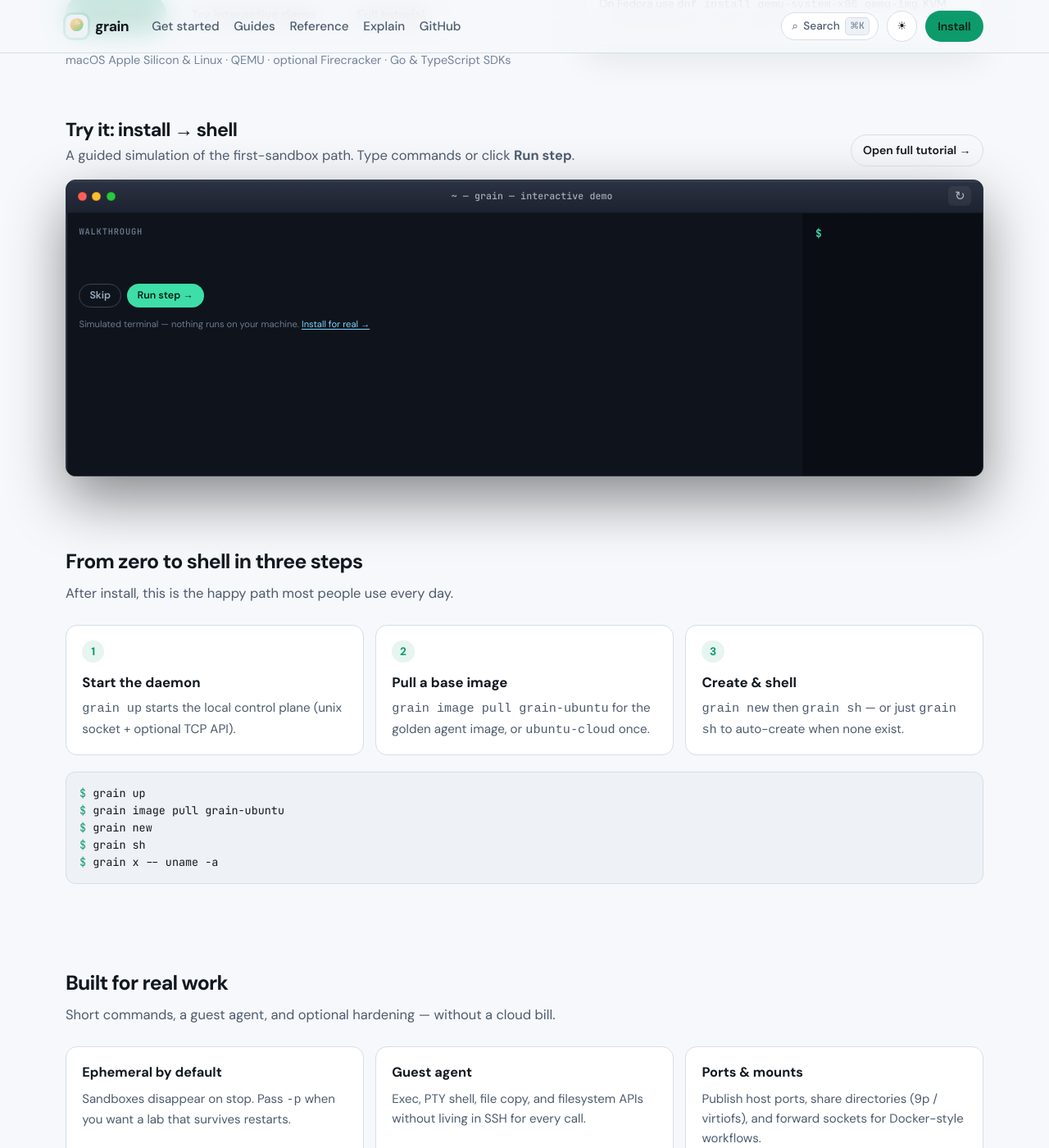
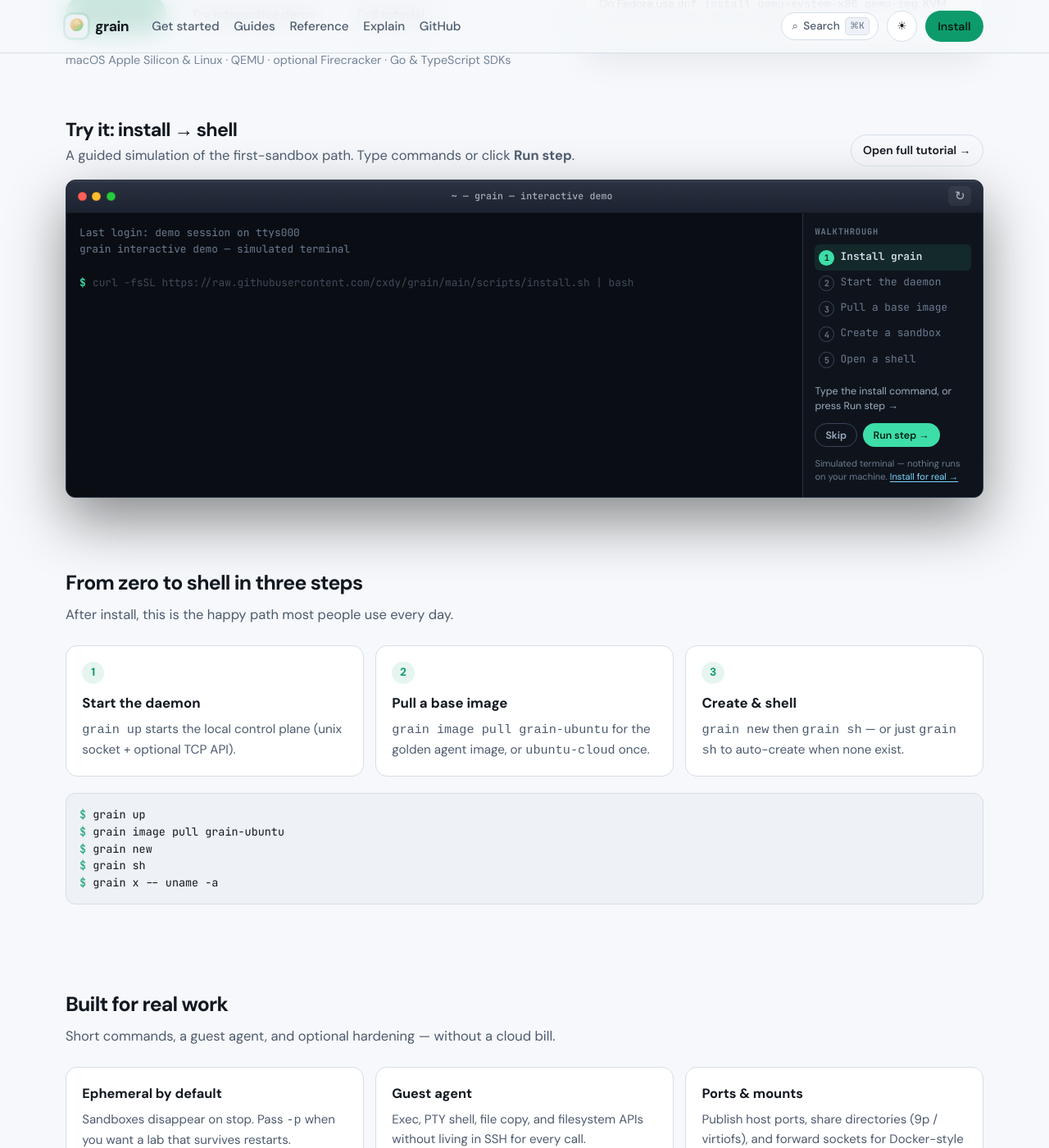
Before and after one commit to cxdy/grain, a Jekyll site: the page built from docs/index.md, in a window 1280 px wide and 1400 px high, scrolled down 477 px. Shown: the whole window at 82% size. Built offline with Jekyll 4.4.1, drawn with Linux system fonts in a browser that asks for light colours; some of the changed lines change nothing that is shown.

Commit message:
fix: demo terminal layout and click handlers
Restore wide terminal + narrow walkthrough (remove CSS order swap),
harden demo JS init for all instances, and re-enable Run step / Skip.

```diff
--- a/docs/assets/css/site.css
+++ b/docs/assets/css/site.css
@@ -1022,7 +1022,10 @@
   min-height: 320px;
 }
 
-/* Terminal first (main focus), walkthrough rail on the right */
+/*
+ * DOM order: terminal, then sidebar.
+ * Desktop: wide terminal | narrow walkthrough (no order hacks — those swapped columns).
+ */
 @media (min-width: 800px) {
   .demo-body {
     grid-template-columns: minmax(0, 1fr) 220px;
@@ -1030,7 +1033,6 @@
 }
 
 .demo-sidebar {
-  order: 2;
   padding: 0.85rem 0.9rem 1rem;
   border-top: 1px solid var(--term-border);
   background: var(--term-bg-elev);
@@ -1038,10 +1040,13 @@
 
 @media (min-width: 800px) {
   .demo-sidebar {
-    order: 0;
     border-top: 0;
     border-left: 1px solid var(--term-border);
   }
+}
+
+.demo-term-wrap {
+  order: unset;
 }
 
 .demo-sidebar-label {
@@ -1179,7 +1184,6 @@
 }
 
 .demo-term-wrap {
-  order: 1;
   min-width: 0;
   background: var(--term-bg);
   position: relative;
--- a/docs/assets/js/sandbox-demo.js
+++ b/docs/assets/js/sandbox-demo.js
@@ -1,6 +1,7 @@
 (function () {
-  var root = document.querySelector("[data-sandbox-demo]");
-  if (!root) return;
+  function initDemo(root) {
+    if (!root || root.getAttribute("data-demo-ready") === "1") return;
+    root.setAttribute("data-demo-ready", "1");
 
     var outputEl = root.querySelector("[data-demo-output]");
     var inputEl = root.querySelector("[data-demo-input]");
@@ -15,16 +16,24 @@
     var titleEl = root.querySelector("[data-demo-title]");
     var term = root.querySelector("[data-demo-term]");
 
+    if (!outputEl || !inputEl || !promptEl || !stepsEl || !hintEl || !nextBtn || !skipBtn || !term) {
+      console.warn("grain demo: missing DOM nodes", root);
+      return;
+    }
+
     var steps = [
       {
         id: "install",
         title: "Install grain",
         hint: "Type the install command, or press Run step →",
-      prompt: "$",
-      expect: ["curl -fsSL https://raw.githubusercontent.com/cxdy/grain/main/scripts/install.sh | bash", "curl | bash", "install.sh"],
+        expect: [
+          "curl -fsSL https://raw.githubusercontent.com/cxdy/grain/main/scripts/install.sh | bash",
+          "curl | bash",
+          "install.sh",
+        ],
         suggest: "curl -fsSL https://raw.githubusercontent.com/cxdy/grain/main/scripts/install.sh | bash",
-      run: function (ctx) {
-        return typeLines(ctx, [
+        run: function () {
+          return typeLines([
             { text: "→ detecting os=darwin arch=arm64", cls: "dim", delay: 200 },
             { text: "→ downloading grain_darwin_arm64 …", cls: "dim", delay: 400 },
             { text: "✓ installed /usr/local/bin/grain", cls: "ok", delay: 350 },
@@ -38,11 +47,10 @@
         id: "up",
         title: "Start the daemon",
         hint: "Start the local control plane with grain up",
-      prompt: "$",
         expect: ["grain up"],
         suggest: "grain up",
-      run: function (ctx) {
-        return typeLines(ctx, [
+        run: function () {
+          return typeLines([
             { text: "grain up  pid=4242", cls: "out", delay: 250 },
             { text: "  socket  ~/.grain/grain.sock", cls: "dim", delay: 180 },
             { text: "  api     http://127.0.0.1:7474", cls: "dim", delay: 150 },
@@ -54,11 +62,10 @@
         id: "pull",
         title: "Pull a base image",
         hint: "Download the golden image once (simulated)",
-      prompt: "$",
         expect: ["grain image pull grain-ubuntu", "grain image pull", "image pull"],
         suggest: "grain image pull grain-ubuntu",
-      run: function (ctx) {
-        return typeLines(ctx, [
+        run: function () {
+          return typeLines([
             { text: "pulling grain-ubuntu …", cls: "out", delay: 200 },
             { text: "  64 / 320 MB", cls: "dim", delay: 280 },
             { text: "  192 / 320 MB", cls: "dim", delay: 280 },
@@ -72,16 +79,19 @@
         id: "new",
         title: "Create a sandbox",
         hint: "Launch an ephemeral VM (grain new)",
-      prompt: "$",
         expect: ["grain new", "new"],
         suggest: "grain new",
-      run: function (ctx) {
-        return typeLines(ctx, [
+        run: function () {
+          return typeLines([
             { text: "  ⠹ creating  image         0s", cls: "dim", delay: 200 },
             { text: "  ⠸ creating  disk          1s", cls: "dim", delay: 350 },
             { text: "  ⠼ creating  boot          2s", cls: "dim", delay: 400 },
             { text: "  ⠴ creating  waiting agent 4s", cls: "dim", delay: 500 },
-          { text: "created sbox-1  status=running  image=grain-ubuntu  persist=false  ssh=:2201  (6s)", cls: "ok", delay: 280 },
+            {
+              text: "created sbox-1  status=running  image=grain-ubuntu  persist=false  ssh=:2201  (6s)",
+              cls: "ok",
+              delay: 280,
+            },
             { text: "next:  grain sh sbox-1", cls: "out", delay: 160 },
             { text: "       grain x sbox-1 -- uname -a", cls: "dim", delay: 120 },
           ]);
@@ -91,11 +101,10 @@
         id: "sh",
         title: "Open a shell",
         hint: "Connect with grain sh — agent PTY by default",
-      prompt: "$",
         expect: ["grain sh", "grain sh sbox-1", "sh"],
         suggest: "grain sh",
-      run: function (ctx) {
-        return typeLines(ctx, [
+        run: function () {
+          return typeLines([
             { text: "connecting via agent to sbox-1 …", cls: "dim", delay: 300 },
             { text: "", delay: 100 },
             { text: "Welcome to Ubuntu 24.04 LTS (grain sandbox)", cls: "out", delay: 200 },
@@ -105,8 +114,7 @@
             setPrompt("ubuntu@sbox-1:~$", true);
             setTitle("ubuntu@sbox-1: ~");
             setGhost("uname -a");
-          hintEl.textContent =
-            "You're in the VM. Try uname -a, ls, or exit when done.";
+            hintEl.textContent = "You're in the VM. Try uname -a, ls, or exit when done.";
             nextBtn.textContent = "Finish demo";
           });
         },
@@ -114,8 +122,7 @@
     ];
 
     var guestCmds = {
-    "uname -a":
-      "Linux sbox-1 6.8.0-grain #1 SMP PREEMPT_DYNAMIC aarch64 GNU/Linux",
+      "uname -a": "Linux sbox-1 6.8.0-grain #1 SMP PREEMPT_DYNAMIC aarch64 GNU/Linux",
       uname: "Linux",
       ls: "work  README.md",
       "ls -la":
@@ -133,7 +140,7 @@
 
     var state = {
       step: 0,
-    mode: "host", // host | guest | done
+      mode: "host",
       busy: false,
     };
 
@@ -144,8 +151,7 @@
     }
 
     function scrollTerm() {
-    var wrap = root.querySelector(".demo-term");
-    if (wrap) wrap.scrollTop = wrap.scrollHeight;
+      term.scrollTop = term.scrollHeight;
     }
 
     function appendLine(text, cls) {
@@ -166,7 +172,7 @@
       return line;
     }
 
-  function typeLines(ctx, items) {
+    function typeLines(items) {
       state.busy = true;
       inputEl.disabled = true;
       var i = 0;
@@ -174,17 +180,15 @@
         if (i >= items.length) {
           state.busy = false;
           inputEl.disabled = false;
+          try {
             inputEl.focus();
+          } catch (e) {}
           return Promise.resolve();
         }
         var item = items[i++];
         return sleep(item.delay || 120).then(function () {
           if (item.text === "" && !item.cls) {
             appendLine("\u00a0");
-        } else if (item.multiline) {
-          item.text.split("\n").forEach(function (t) {
-            appendLine(t, item.cls);
-          });
           } else {
             appendLine(item.text, item.cls);
           }
@@ -201,8 +205,8 @@
     function setPrompt(p, guest) {
       promptEl.textContent = p;
       promptEl.classList.toggle("is-guest", !!guest);
-    // position ghost after prompt width
       requestAnimationFrame(function () {
+        if (!inputLine) return;
         var w = promptEl.getBoundingClientRect().width;
         inputLine.style.setProperty("--ghost-pad", Math.ceil(w + 8) + "px");
       });
@@ -227,19 +231,18 @@
     function renderSteps() {
       stepsEl.innerHTML = steps
         .map(function (s, i) {
-        var cls =
-          i < state.step ? "done" : i === state.step ? "current" : "todo";
-        if (state.mode === "guest" || state.mode === "done") {
-          cls = i <= state.step ? "done" : "todo";
-          if (state.mode === "guest" && i === steps.length - 1) cls = "current";
-          if (state.mode === "done") cls = "done";
+          var cls = i < state.step ? "done" : i === state.step ? "current" : "todo";
+          if (state.mode === "guest") {
+            cls = i < steps.length - 1 ? "done" : "current";
+          } else if (state.mode === "done") {
+            cls = "done";
           }
           return (
             '<li class="' +
             cls +
             '"><span class="demo-step-idx">' +
             (i + 1) +
-          "</span><span class="demo-step-label">' +
+            '</span><span class="demo-step-label">' +
             escapeHtml(s.title) +
             "</span></li>"
           );
@@ -262,7 +265,7 @@
       var n = normalizeCmd(input);
       return expectList.some(function (e) {
         var e2 = normalizeCmd(e);
-      return n === e2 || n.indexOf(e2) !== -1 || e2.indexOf(n) !== -1 && n.length > 3;
+        return n === e2 || n.indexOf(e2) !== -1 || (e2.indexOf(n) !== -1 && n.length > 3);
       });
     }
 
@@ -282,15 +285,18 @@
       if (!step) return;
       var cmd = force ? step.suggest : inputEl.value;
       if (!force && !matchesExpect(cmd, step.expect)) {
-      appendLine("demo: try “" + step.suggest + "” (or click Run step)", "warn");
+        appendLine('demo: try "' + step.suggest + '" (or click Run step)', "warn");
         inputEl.value = "";
+        setGhost(step.suggest);
         return;
       }
       var shown = force ? step.suggest : cmd.trim();
       echoCommand(shown);
       inputEl.value = "";
       setGhost("");
-    step.run({}).then(function () {
+      step
+        .run()
+        .then(function () {
           if (state.mode === "guest") {
             renderSteps();
             return;
@@ -304,6 +310,12 @@
           hintEl.textContent = steps[state.step].hint;
           setGhost(steps[state.step].suggest);
           nextBtn.textContent = "Run step →";
+        })
+        .catch(function (err) {
+          state.busy = false;
+          inputEl.disabled = false;
+          console.error(err);
+          appendLine("demo error: " + (err && err.message ? err.message : String(err)), "warn");
         });
     }
 
@@ -318,12 +330,14 @@
       var key = normalizeCmd(raw);
       var resp = guestCmds[key];
       if (!resp) {
-      // try first word
         var first = key.split(" ")[0];
         if (first === "echo") {
           resp = raw.replace(/^echo\s+/i, "").replace(/^['"]|['"]$/g, "");
         } else {
-        resp = "bash: " + raw.split(/\s+/)[0] + ": command not found (demo)\ntry: uname -a, ls, help, exit";
+          resp =
+            "bash: " +
+            raw.split(/\s+/)[0] +
+            ": command not found (demo)\ntry: uname -a, ls, help, exit";
         }
       }
 
@@ -333,7 +347,7 @@
       }
       if (resp === "__exit__") {
         state.busy = true;
-      typeLines({}, [
+        typeLines([
           { text: "logout", cls: "dim", delay: 200 },
           { text: "Connection to sbox-1 closed.", cls: "dim", delay: 250 },
         ]).then(function () {
@@ -370,17 +384,35 @@
       setGhost("");
       inputLine.hidden = true;
       hintEl.innerHTML =
-      'Demo complete. <a href="#install">Install grain</a> or read the <a href="' +
-      (document.body.getAttribute("data-first-sandbox") || "/get-started/first-sandbox/") +
-      '">full tutorial</a>.';
+        'Demo complete. <a href="#install">Install grain</a> or read the <a href="/get-started/first-sandbox/">full tutorial</a>.';
       nextBtn.textContent = "Replay";
-    nextBtn.onclick = function () {
-      restart();
-    };
       skipBtn.hidden = true;
       renderSteps();
-    appendLine("", "dim");
-    appendLine("✓ You’re ready for a real sandbox on your machine.", "ok");
+      appendLine("\u00a0");
+      appendLine("✓ You're ready for a real sandbox on your machine.", "ok");
+    }
+
+    function setTitle(t) {
+      if (titleEl) titleEl.textContent = t;
+    }
+
+    function setPrompt(p, guest) {
+      promptEl.textContent = p;
+      promptEl.classList.toggle("is-guest", !!guest);
+      requestAnimationFrame(function () {
+        if (!inputLine) return;
+        var w = promptEl.getBoundingClientRect().width;
+        inputLine.style.setProperty("--ghost-pad", Math.ceil(w + 8) + "px");
+      });
+    }
+
+    function setGhost(text) {
+      if (!ghostEl) return;
+      if (inputEl.value) {
+        ghostEl.textContent = "";
+        return;
+      }
+      ghostEl.textContent = text || "";
     }
 
     function restart() {
@@ -394,17 +426,46 @@
       setPrompt("$", false);
       setTitle("~ — grain — interactive demo");
       nextBtn.textContent = "Run step →";
-    nextBtn.onclick = function () {
-      runHostStep(true);
-    };
       skipBtn.hidden = false;
       hintEl.textContent = steps[0].hint;
       setGhost(steps[0].suggest);
       appendLine("Last login: demo session on ttys000", "dim");
       appendLine("grain interactive demo — simulated terminal", "dim");
-    appendLine("", "dim");
+      appendLine("\u00a0");
       renderSteps();
+      try {
         inputEl.focus();
+      } catch (e) {}
+    }
+
+    function onNextClick(e) {
+      if (e) e.preventDefault();
+      if (state.busy) return;
+      if (state.mode === "done") {
+        restart();
+        return;
+      }
+      if (state.mode === "guest") {
+        runGuest("exit");
+        return;
+      }
+      runHostStep(true);
+    }
+
+    function onSkipClick(e) {
+      if (e) e.preventDefault();
+      if (state.busy || state.mode !== "host") return;
+      runHostStep(true);
+    }
+
+    nextBtn.addEventListener("click", onNextClick);
+    skipBtn.addEventListener("click", onSkipClick);
+
+    if (restartBtn) {
+      restartBtn.addEventListener("click", function (e) {
+        e.preventDefault();
+        if (!state.busy) restart();
+      });
     }
 
     inputEl.addEventListener("input", function () {
@@ -424,39 +485,33 @@
       else if (state.mode === "guest") runGuest(inputEl.value);
     });
 
-  nextBtn.addEventListener("click", function () {
-    if (state.mode === "done") {
-      restart();
-      return;
-    }
-    if (state.mode === "guest") {
-      runGuest("exit");
-      return;
-    }
-    runHostStep(true);
+    term.addEventListener("click", function () {
+      try {
+        inputEl.focus();
+      } catch (e) {}
     });
 
-  skipBtn.addEventListener("click", function () {
-    if (state.busy || state.mode !== "host") return;
-    runHostStep(true);
-  });
-
-  if (restartBtn) {
-    restartBtn.addEventListener("click", function () {
-      if (!state.busy) restart();
-    });
+    restart();
   }
 
-  term.addEventListener("click", function () {
-    inputEl.focus();
-  });
-
-  // Deep link #demo
+  function boot() {
+    var nodes = document.querySelectorAll("[data-sandbox-demo]");
+    for (var i = 0; i < nodes.length; i++) {
+      initDemo(nodes[i]);
+    }
     if (location.hash === "#demo") {
+      var el = document.getElementById("demo") || document.querySelector("[data-sandbox-demo]");
+      if (el) {
         setTimeout(function () {
-      root.scrollIntoView({ behavior: "smooth", block: "start" });
-    }, 100);
+          el.scrollIntoView({ behavior: "smooth", block: "start" });
+        }, 80);
+      }
+    }
   }
 
-  restart();
+  if (document.readyState === "loading") {
+    document.addEventListener("DOMContentLoaded", boot);
+  } else {
+    boot();
+  }
 })();
```
Lines whose indentation alone changed are shown as unchanged.
